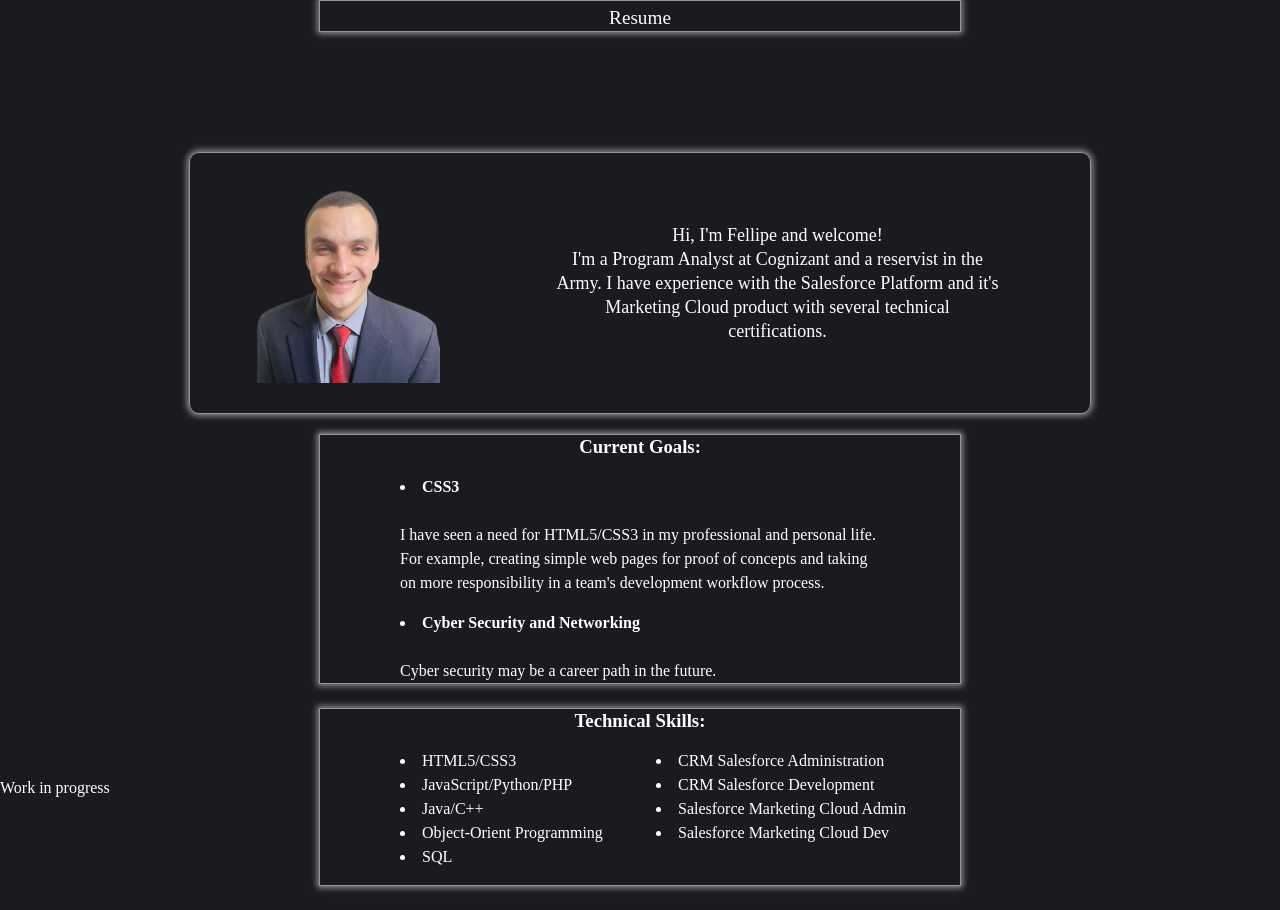
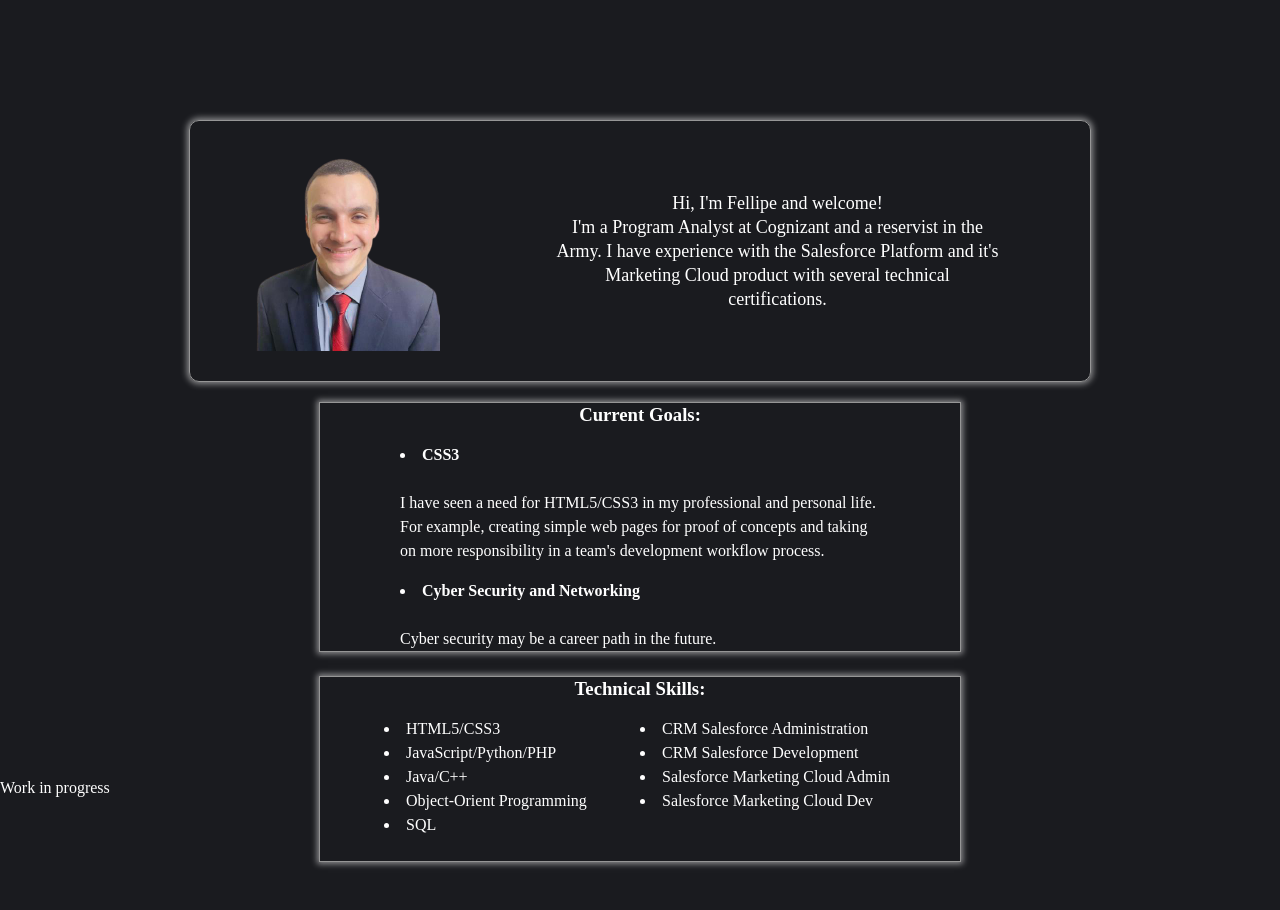
Before and after one commit to fddemora/fddemora.github.io, a website built with Parcel: page index.html in a window 1280 px wide. After the commit the page ends 886 px from the top, so only its background shows below. Built offline with nearby package versions, Linux system fonts and the light colour scheme.

Commit message:
update position property to margin auto alignment

```diff
--- a/index.html
+++ b/index.html
@@ -10,12 +10,13 @@
 <body>
 
     <!-- navigation at the screen bottom -->
+    <!--
     <div class="nav-container">
         <nav>
             <a href="https://fellipedemoraes.netlify.app/" target="_blank">Resume</a>
         </nav>
     </div>
-
+-->
     <header class="container1">
         <div class="child-container1">
             <img src="img/profile-removebg-preview.png" alt="profile picture">
@@ -45,7 +46,7 @@
     </section>
     <section class="section-skills">
         <h3 style="margin-bottom: 1rem;">Technical Skills:</h3>
-
+        <div>
         <div>
             <ul>
                 <li>HTML5/CSS3</li>
@@ -64,6 +65,7 @@
                 <li>Salesforce Marketing Cloud Dev</li>
             </ul>
         </div>
+        </div>
     </section>
 
     <section>
--- a/style.css
+++ b/style.css
@@ -99,14 +99,16 @@ nav a {
     text-align: center;
     width: 40rem;
     margin: 1.5rem auto;
-    height: 11rem;
-
 }
 
-.section-skills  div {
+.section-skills div div {
     text-align: start;
     width: 16rem;
     float: left;
-    position: relative;
-    left: 5rem;
 }
+
+.section-skills div {
+    height: 9rem;
+    width: 32rem;
+    margin: 0 auto;
+}
```
